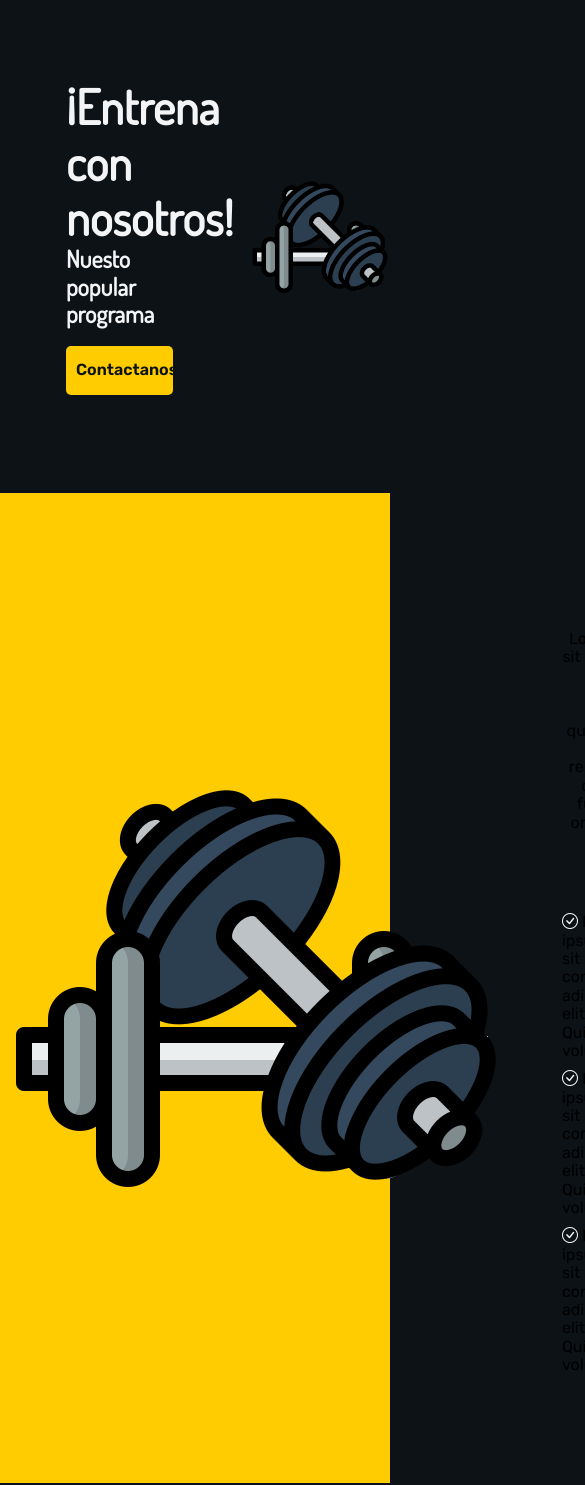
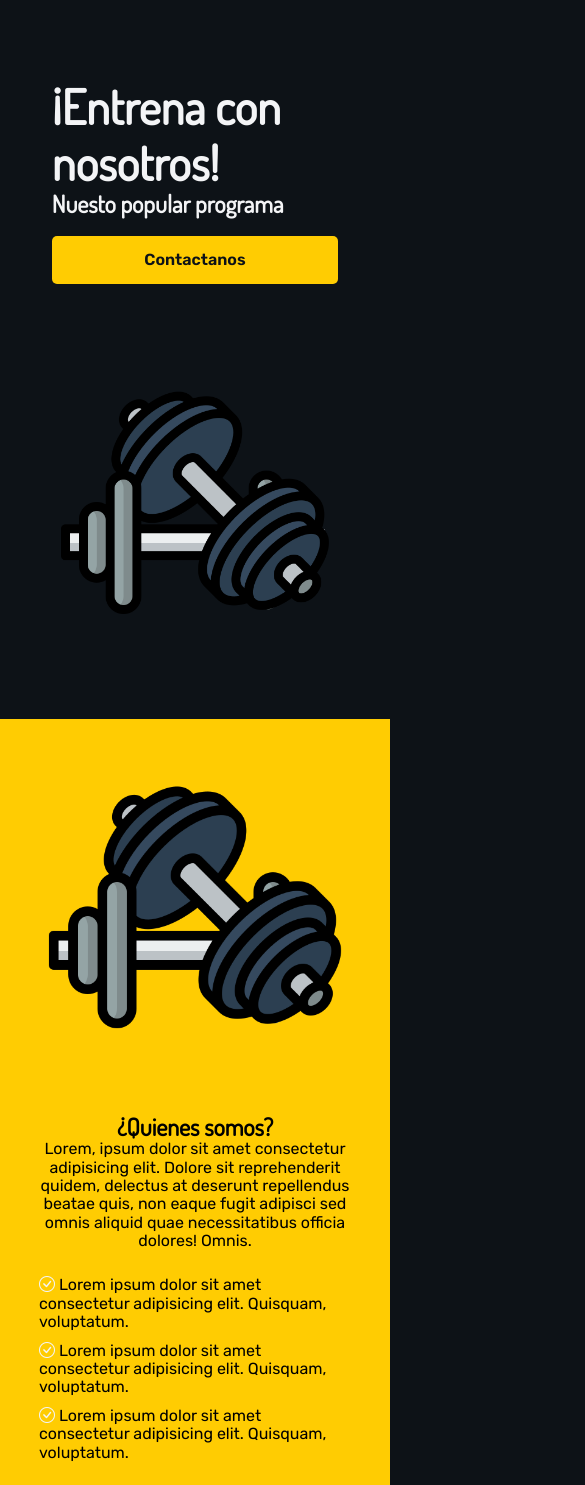
Before and after one commit to Chiles012/DWFS_UCAMP_PR1, a plain HTML site: page index.html in a window 390 px wide. Shown: the part 47-1532 px from the top of the page, 585 px wide, since content can reach past the window. Drawn offline with nearby package versions, Linux system fonts and the light colour scheme.

Commit message:
add: response

```diff
--- a/index.html
+++ b/index.html
@@ -69,7 +69,7 @@
     </header>
     <main>
         <section class="yellow about">
-            <img src="./assets/pesas-gym.png" alt="pesas">
+            <img class="about-img" src="./assets/pesas-gym.png" alt="pesas">
             <div class="about-content">
                 <h2>¿Quienes somos?</h2>
                 <p>
--- a/style.css
+++ b/style.css
@@ -108,6 +108,13 @@ section {
     margin: 1rem 0;
 }
 
+@media screen and (max-width: 768px) {
+    .grid-2,
+    .grid-4 {
+        grid-template-columns: repeat(1, 1fr);
+    }
+}
+
 .card {
     background-color: var(--card-color);
     padding: 1rem;
@@ -193,6 +200,22 @@ header nav ul {
     margin: 0;
 }
 
+@media screen and (max-width: 768px) {
+    .jumbotron {
+        flex-direction: column;
+    }
+
+    .jumbotron img {
+        width: 80%;
+        margin: 25px;
+    }
+
+    .jumbotron-content {
+        width: 80%;
+        margin: 50px;
+    }
+}
+
 /* About */
 .about {
     display: flex;
@@ -217,6 +240,21 @@ header nav ul {
     margin: 10px 0;
 }
 
+.about-img {
+    width: 80%;
+}
+
+@media screen and (max-width: 768px) {
+    .about {
+        flex-direction: column;
+    }
+
+    .about-content {
+        width: 80%;
+        margin: 50px;
+    }
+}
+
 /* Our Plans */
 .our-plans {
     display: flex;
@@ -233,6 +271,12 @@ header nav ul {
     display: grid;
     grid-template-columns: repeat(3, 1fr);
     gap: 1rem;
+}
+
+@media screen and (max-width: 768px) {
+    .our-plans-content {
+        grid-template-columns: repeat(1, 1fr);
+    }
 }
 
 /* Newsletter */
@@ -337,3 +381,10 @@ footer p {
     grid-column-start: 3;
     grid-column-end: 5;
 }
+
+@media screen and (max-width: 768px) {
+    footer p {
+        grid-column-start: 1;
+        grid-column-end: 5;
+    }
+}
```
